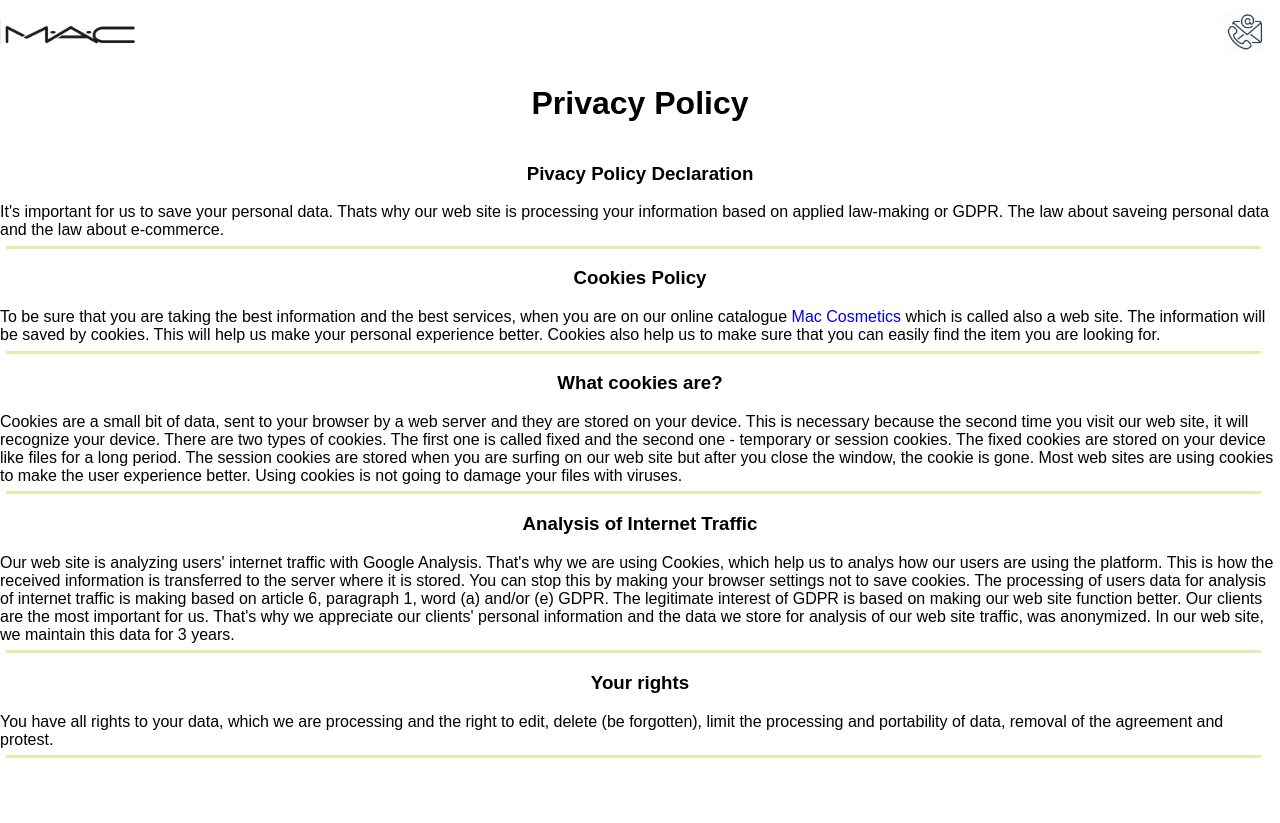
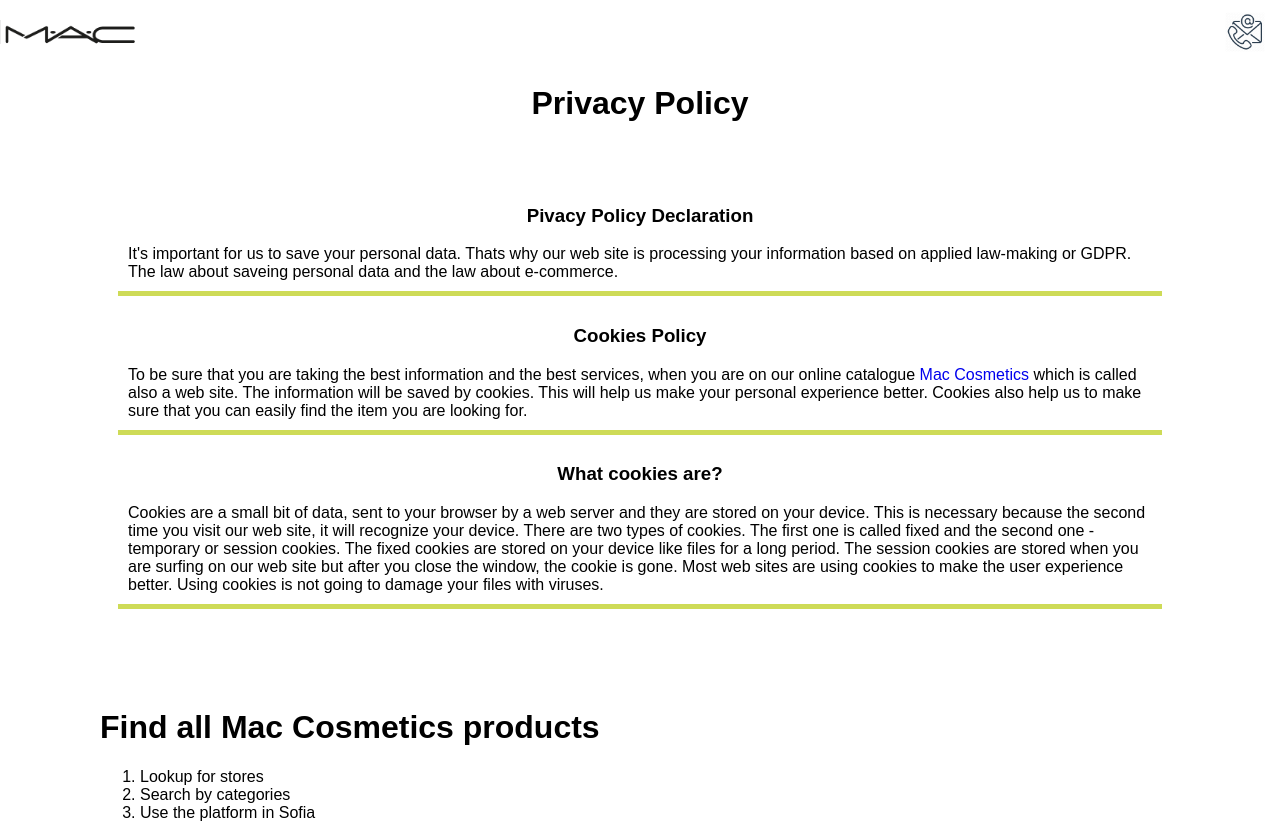
Before and after one commit to ivelinahristovaIf/Mac_Cosmetics, a React (Create React App) app: page /privacy-policy in a window 1280 px wide. Shown: the top 823 px of the page. Built offline with nearby package versions, Linux system fonts and the light colour scheme.

Commit message:
Fix some looks

```diff
--- a/src/ContactsPage.css
+++ b/src/ContactsPage.css
@@ -10,11 +10,12 @@
     align-items: center;
 }
 
-.contact-form{
+#contact-form{
     display: flex;
     flex-direction: column;
     justify-content: center;
     align-items: center;
+    align-content: center;
 }
 
 .form-group{
@@ -32,22 +33,38 @@
     min-width: 5em;
     cursor: pointer;
     color: teal;
+    background-color: cornflowerblue;
 }
-
+.form-group textarea{
+    width:100%;
+}
 .form-control{
     width: 90%;
 }
 .message-container{
-    width: 40%;
+    width: 50%;
     height: 30%;
 }
+.fields{
 
+    display: flex;
+    justify-content: space-between;
+}
+.fields input{
+    width: 95%;
+}
 .personal-data{
-    /* width: 40%; */
+     width: 60vw;
     display: flex;
-    flex-direction: row;
+    flex-direction: column;
     justify-content: center;
+    align-content: center;
     /* padding:30px;
     margin: 30px; */
     flex-wrap: wrap;
 }
+
+.fbIcon{
+    width: 50px;
+    height: 50px;
+}
--- a/src/ContactsPage.js
+++ b/src/ContactsPage.js
@@ -1,6 +1,7 @@
 import React, { Component } from "react";
 import "./ContactsPage.css";
 import axios from "axios";
+import {fbIcon} from "./home/images/fb.png";
 
 class ContactsPage extends Component {
   constructor(props) {
@@ -45,22 +46,25 @@
         >
           <h3>You can contact us by this form</h3>
           <div className="personal-data">
+            <div className="fields">
             <div className="form-group">
               <label htmlFor="name">Name</label>
               <input type="text" className="form-control" />
             </div>
             <div className="form-group">
-              <label htmlFor="exampleInputEmail1">Email address</label>
+              <label htmlFor="exampleInputEmail1">Email</label>
               <input
                 type="email"
                 className="form-control"
                 aria-describedby="emailHelp"
               />
             </div>
-          </div>
+            </div>
+
           <div className="form-group">
             <label htmlFor="message">Message</label>
             <textarea className="message-container" rows="5"></textarea>
+          </div>
           </div>
           <button type="submit" className="btn-submit">
             Submit
@@ -73,27 +77,22 @@
             title="maps-location"
             className="map-container"
             src="https://www.google.com/maps/embed?pb=!1m18!1m12!1m3!1d11734.574836333564!2d23.273228587023485!3d42.66890508123029!2m3!1f0!2f0!3f0!3m2!1i1024!2i768!4f13.1!3m3!1m2!1s0x0%3A0x1f7afd1f0e07f9b2!2z0JHRitC70LPQsNGA0LjRjyDQnNC-0Ls!5e0!3m2!1sbg!2sbg!4v1578405788460!5m2!1sbg!2sbg"
-            width="600"
-            height="450"
             frameBorder="0"
-            style={{ marginRight: 5 + "em" }}
-            allowFullScreen=""
+            style={{ width: 50 + "vw", height: 40 +"vh" }}
           ></iframe>
-        </div>
 
-        <ul className="social-networks">
-          <li>
-            <a
+<a
               href="https://www.facebook.com/ivelinahristovaif"
               className="icon brands fa-facebook-f"
               target="_blank"
             >
-              <span className="label" title="Mac Cosmetics Facebook Page">
-                Facebook
-              </span>
+              <img className="fbIcon" scr={fbIcon}/>
             </a>
-          </li>
-        </ul>
+        </div>
+
+
+
+
       </React.Fragment>
     );
   }
--- a/src/privacyPolicy.css
+++ b/src/privacyPolicy.css
@@ -31,3 +31,16 @@
     flex-flow: row;
     justify-content: center;
   }
+
+  .our-mission{
+
+    display: flex;
+    flex-direction: column;
+    align-items: center;
+  }
+
+  .paragraph-container{
+    padding: 10px;
+    width: 80vw;
+    border-bottom: 5px solid #cedb57;
+  }
--- a/src/privacyPolicy.js
+++ b/src/privacyPolicy.js
@@ -10,6 +10,7 @@
         </div>
         <div className="our-mission">
           <p> </p>
+          <div className="paragraph-container">
           <h3 className="title">Pivacy Policy Declaration</h3>
           <span>
             It's important for us to save your personal data. Thats why our web
@@ -17,9 +18,12 @@
             GDPR. The law about saveing personal data and the law about
             e-commerce.{" "}
           </span>
-          <div className="section-row-between">
+          </div>
+          {/* <div className="section-row-between">
             <div className="line4"></div>
-          </div>
+          </div> */}
+           <div className="paragraph-container">
+
           <h3 className="title">Cookies Policy</h3>
           <span>
             To be sure that you are taking the best information and the best
@@ -32,9 +36,12 @@
             Cookies also help us to make sure that you can easily find the item
             you are looking for.{" "}
           </span>
-          <div className="section-row-between">
+          </div>
+          {/* <div className="section-row-between">
             <div className="line4"></div>
-          </div>
+          </div> */}
+                    <div className="paragraph-container">
+
           <h3 className="title">What cookies are?</h3>
           <span>
             Cookies are a small bit of data, sent to your browser by a web
@@ -48,10 +55,8 @@
             using cookies to make the user experience better. Using cookies is
             not going to damage your files with viruses.{" "}
           </span>
-          <div className="section-row-between">
-            <div className="line4"></div>
-          </div>
-          <h3 className="title">Analysis of Internet Traffic</h3>
+       </div>
+          {/* <h3 className="title">Analysis of Internet Traffic</h3>
           <span>
             Our web site is analyzing users' internet traffic with Google
             Analysis. That's why we are using Cookies, which help us to analys
@@ -77,7 +82,7 @@
           </span>
           <div className="section-row-between">
             <div className="line4"></div>
-          </div>
+          </div> */}
         </div>
       </React.Fragment>
     );
```
Also changed, not shown: src/home/images/fb.png (added).
